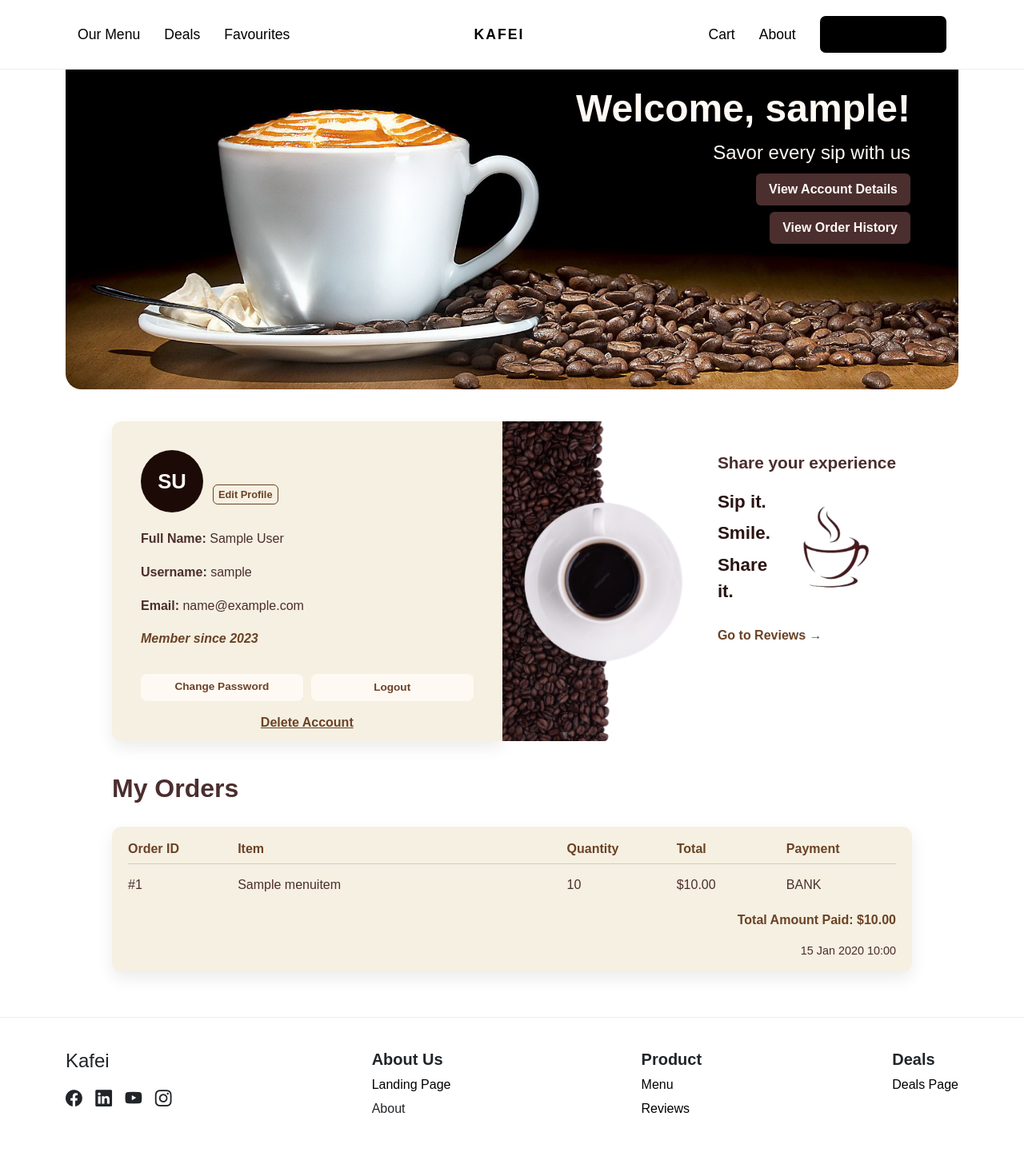
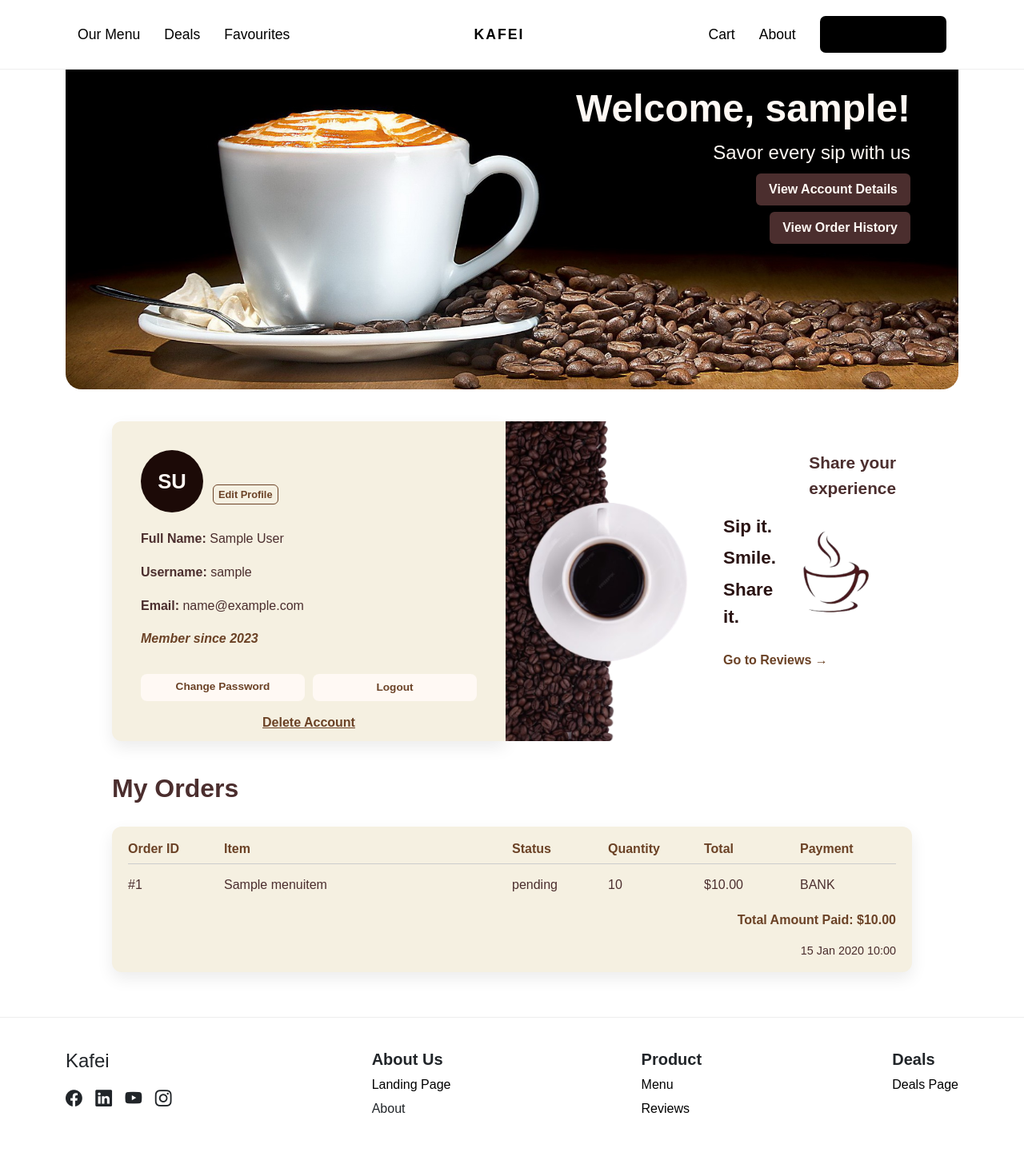
Before and after one commit to 1-ritika-1/Kafeihub, a Django app: page /accounts/details/ in a window 1280 px wide. Shown: the whole page at 80% size. Run offline with Django 5.2, Linux system fonts and the light colour scheme; a user stored in the database is signed in; tables that the repository leaves empty hold one stand-in row (values such as "Sample post").

Commit message:
Modified order history. Added status.

```diff
--- a/accounts/static/accounts/css/style.css
+++ b/accounts/static/accounts/css/style.css
@@ -7,7 +7,8 @@ body, html {
 }
 
 /* Full-page blurred background */
-body::before {
+body.login-page::before,
+body.signup-page::before {
     content: "";
     position: fixed;
     top: 0;
@@ -315,3 +316,13 @@ body::before {
         padding: 40px 30px;
     }
 }
+
+/* ============================ Order Item + Status Stamp ============================ */
+.order-item {
+    display: flex;
+    align-items: center;
+    justify-content: space-between;
+    position: relative; /* needed for absolute stamp */
+    padding: 4px 0;
+    color: #4B2E2E;
+}
--- a/accounts/templates/accounts/account_detail.html
+++ b/accounts/templates/accounts/account_detail.html
@@ -1,8 +1,11 @@
 {% extends "base.html" %}
 {% load static %}
 
+
 {% block title %}My Account – KAFEI{% endblock %}
-
+{% block extra_css %}
+<link rel="stylesheet" href="{% static 'accounts/css/style.css' %}">
+{% endblock %}
 {% block content %}
 
 <!-- Smooth scrolling -->
@@ -12,10 +15,8 @@
 
 <!-- ============================ Welcome Banner =============================== -->
 <div style="width: 100%; height: 400px; position: relative; border-radius: 0 0 20px 20px; overflow: hidden; display: flex; align-items: flex-start; justify-content: flex-end; padding: 20px 60px 0 0; box-sizing: border-box;">
-    <!-- Background Image -->
     <img src="{% static 'accounts/images/coffeeback.jpeg' %}" alt="Banner" style="position:absolute; top:0; left:0; width:100%; height:100%; object-fit: cover; z-index:0;">
 
-    <!-- Text content -->
     <div style="position: relative; z-index:1; color:#FFF9F4; text-align: right; display: flex; flex-direction: column; gap:8px;">
         <h1 style="font-size: 3rem; margin:0; font-weight:bold;">
             Welcome, {{ user.username }}!
@@ -34,9 +35,9 @@
 
 <!-- ============================ Top blended row =============================== -->
 <div style="max-width:1000px; margin:40px auto 20px; display:flex; gap:0; align-items:stretch; height:400px; position:relative;">
+
     <!-- USER CARD -->
     <div id="user-card" style="flex:0.5; background:#F5F0E1; border-radius:12px 0 0 12px; padding:36px; box-shadow:0 8px 20px rgba(0,0,0,0.08); display:flex; flex-direction:column; position:relative; z-index:3; color:#4B2E2E;">
-        <!-- Initials circle + Edit Profile -->
         <div style="position:relative; display:flex; align-items:center; margin-bottom:20px;">
             <div style="width:78px; height:78px; border-radius:50%; background:#1C0A07; color:#FFF9F4; font-weight:700; display:flex; align-items:center; justify-content:center; font-size:1.6rem;">
                 {{ user.first_name|slice:":1" }}{{ user.last_name|slice:":1" }}
@@ -47,7 +48,6 @@
             </a>
         </div>
 
-        <!-- User Info -->
         <div style="text-align:left; line-height:1.6; margin-bottom:15px;">
             <p><strong>Full Name:</strong> {{ user.first_name }} {{ user.last_name }}</p>
             <p><strong>Username:</strong> {{ user.username }}</p>
@@ -55,7 +55,6 @@
             <p style="color:#6B4226; font-style:italic;"><strong>Member since 2023</strong></p>
         </div>
 
-        <!-- Change Password & Logout -->
         <div style="display:flex; gap:10px; margin-bottom:15px;">
             <div style="flex:1; background:#FFF9F4; padding:6px 10px; border-radius:8px; text-align:center; font-size:0.85rem;">
                 <a href="{% url 'accounts:password_change' %}" style="color:#6B4226; font-weight:600; text-decoration:none;">Change Password</a>
@@ -70,7 +69,6 @@
             </div>
         </div>
 
-        <!-- Delete Account -->
         <div style="text-align:center; margin-top:auto;">
             <a href="{% url 'accounts:delete_account' %}" style="color:#6B4226; font-weight:700; font-size:1rem; text-decoration:underline;">
                 Delete Account
@@ -78,12 +76,11 @@
         </div>
     </div>
 
-    <!-- SEPARATOR IMAGE -->
     <div style="flex:0.3; background:url('{% static "accounts/images/download.png" %}') center/cover no-repeat; z-index:2;"></div>
 
-    <!-- RIGHT PANEL -->
     <div style="flex:0.2; background:#FFFFFF; padding:36px 20px; display:flex; flex-direction:column; justify-content:flex-start; text-align:right; z-index:1; color:#4B2E2E; border-radius:0 12px 12px 0;">
-        <p style="margin:0 0 10px 0; font-weight:900; font-size:1.3rem; white-space: nowrap;">Share your experience</p>
+        <p style="margin:0 0 10px 0; font-weight:900; font-size:1.3rem;">Share your experience</p>
+
         <div style="display:flex; align-items:center; justify-content:space-between; margin-bottom:10px;">
             <div style="text-align:left;">
                 <p style="margin:6px 0; font-size:1.4rem; font-weight:900; color:#2A1313;">Sip it.</p>
@@ -91,9 +88,10 @@
                 <p style="margin:6px 0; font-size:1.4rem; font-weight:900; color:#2A1313;">Share it.</p>
             </div>
             <div>
-                <img src="{% static 'accounts/images/logo.png' %}" alt="Logo" style="width:150px; height:auto;">
+                <img src="{% static 'accounts/images/logo.png' %}" alt="Logo" style="width:150px;">
             </div>
         </div>
+
         <a href="{% url 'reviews:reviews_full_list' %}" style="color:#6B4226; font-weight:700; font-size:1rem; text-decoration:none; margin-top:10px; text-align:left;">
             Go to Reviews →
         </a>
@@ -109,26 +107,53 @@
     <div id="order-history">
 
         {% for order in user_orders %}
-        <div class="order-card" style="background:#F5F0E1; border-radius:12px; box-shadow:0 8px 20px rgba(0,0,0,0.08); padding:16px 20px; display:flex; flex-direction:column; gap:10px; {% if forloop.counter > 2 %}display:none;{% endif %}; margin-bottom:6px;">
+        <div class="order-card"
+            style="background:#F5F0E1; border-radius:12px; box-shadow:0 8px 20px rgba(0,0,0,0.08);
+            padding:16px 20px; display:flex; flex-direction:column; gap:10px;
+            {% if forloop.counter > 2 %}display:none;{% endif %}; margin-bottom:6px; position:relative;">
 
             <!-- Header Row -->
             <div style="display:flex; font-weight:700; color:#6B4226; border-bottom:1px solid #CCC; padding-bottom:6px;">
                 <div style="flex:1; min-width:80px;">Order ID</div>
                 <div style="flex:3; min-width:150px;">Item</div>
+                <div style="flex:1; min-width:120px;">Status</div>
                 <div style="flex:1; min-width:80px;">Quantity</div>
                 <div style="flex:1; min-width:100px;">Total</div>
                 <div style="flex:1; min-width:100px;">Payment</div>
             </div>
 
-            <!-- Items -->
             <div id="order-items-{{ order.id }}">
+
                 {% for item in order.items.all %}
-                <div class="order-item" style="display:flex; align-items:center; padding:4px 0; color:#4B2E2E;">
-                    <div style="flex:1; min-width:80px;">#{{ order.id }}</div>
+                <div class="order-item" style="display:flex; align-items:center; padding:4px 0; color:#4B2E2E; position:relative;">
+
+                    {% if forloop.first %}
+                        <div style="flex:1; min-width:80px;" rowspan="{{ order.items.count }}">
+                            #{{ order.id }}
+                        </div>
+                    {% else %}
+                        <div style="flex:1; min-width:80px;"></div>
+                    {% endif %}
+
                     <div style="flex:3; min-width:150px;">{{ item.product.name }}</div>
+
+                    {% if forloop.first %}
+                        <div style="flex:1; min-width:120px; position:relative;" rowspan="{{ order.items.count }}">
+                            <span class="status-stamp">{{ order.status }}</span>
+                        </div>
+                    {% endif %}
+
+
                     <div style="flex:1; min-width:80px;">{{ item.quantity }}</div>
+
                     <div style="flex:1; min-width:100px;">${{ item.price_at_purchase|floatformat:2 }}</div>
-                    <div style="flex:1; min-width:100px;">{{ order.payment_method }}</div>
+
+                    {% if forloop.first %}
+                        <div style="flex:1; min-width:100px;" rowspan="{{ order.items.count }}">
+                            {{ order.payment_method }}
+                        </div>
+                    {% endif %}
+
                 </div>
                 {% endfor %}
             </div>
@@ -148,7 +173,6 @@
 
     </div>
 
-    <!-- Single See All Orders Button -->
     {% if user_orders|length > 2 %}
     <div style="text-align:center; margin-top:12px;">
         <button id="toggle-orders-btn" style="background:#6B4226; color:#FFF9F4; font-weight:600; border:none; border-radius:6px; padding:6px 12px; cursor:pointer;">
@@ -163,7 +187,7 @@
 
 </div>
 
-<!-- ============================ JS for See All Orders =============================== -->
+<!-- JS -->
 <script>
 const toggleBtn = document.getElementById('toggle-orders-btn');
 if (toggleBtn) {
```
